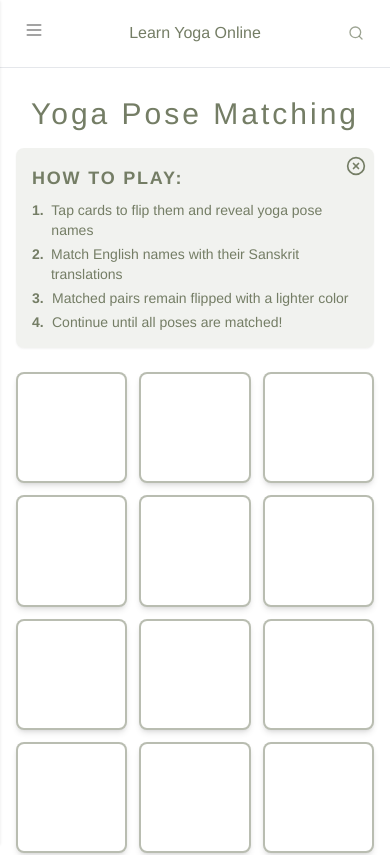
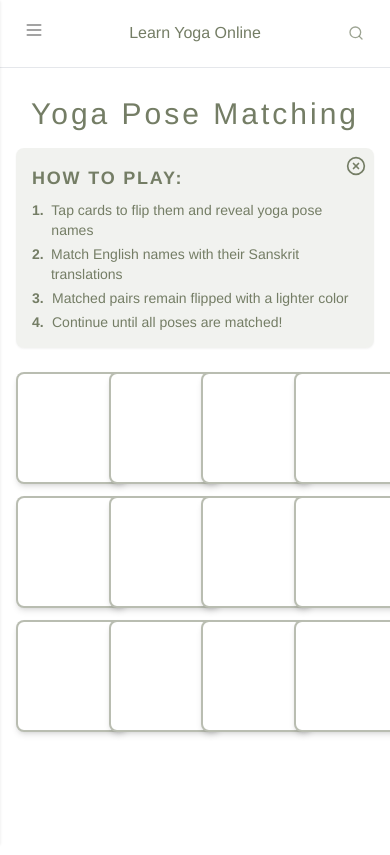
Before and after one commit to samanthacabrera/yoga-library, a React (Vite) app: page /game in a window 390 px wide. Shown: the top 855 px of the page. Built offline with nearby package versions, Linux system fonts and the light colour scheme.

Commit message:
disable all scaling in MatchingGame

```diff
--- a/src/components/MatchingGame.jsx
+++ b/src/components/MatchingGame.jsx
@@ -97,13 +97,13 @@ const MatchingGame = () => {
         </button>
       )}
 
-      <div className="grid grid-cols-3 md:grid-cols-4 gap-3 w-full">
+      <div className="grid grid-cols-4 gap-3 w-full">
         {cards.map((card) => (
           <div
             key={card.id}
             onClick={() => handleCardClick(card)}
             className={`
-              aspect-square flex items-center justify-center p-2
+              w-28 h-28 flex items-center justify-center
               rounded-lg shadow-md text-center cursor-pointer
               ${
                 isFlipped(card)
@@ -114,7 +114,7 @@ const MatchingGame = () => {
               }
             `}
           >
-              <p className="text-xs sm:text-sm">
+            <p className="text-sm">
               {isFlipped(card) ? card.label : ""}
             </p>
           </div>
```
